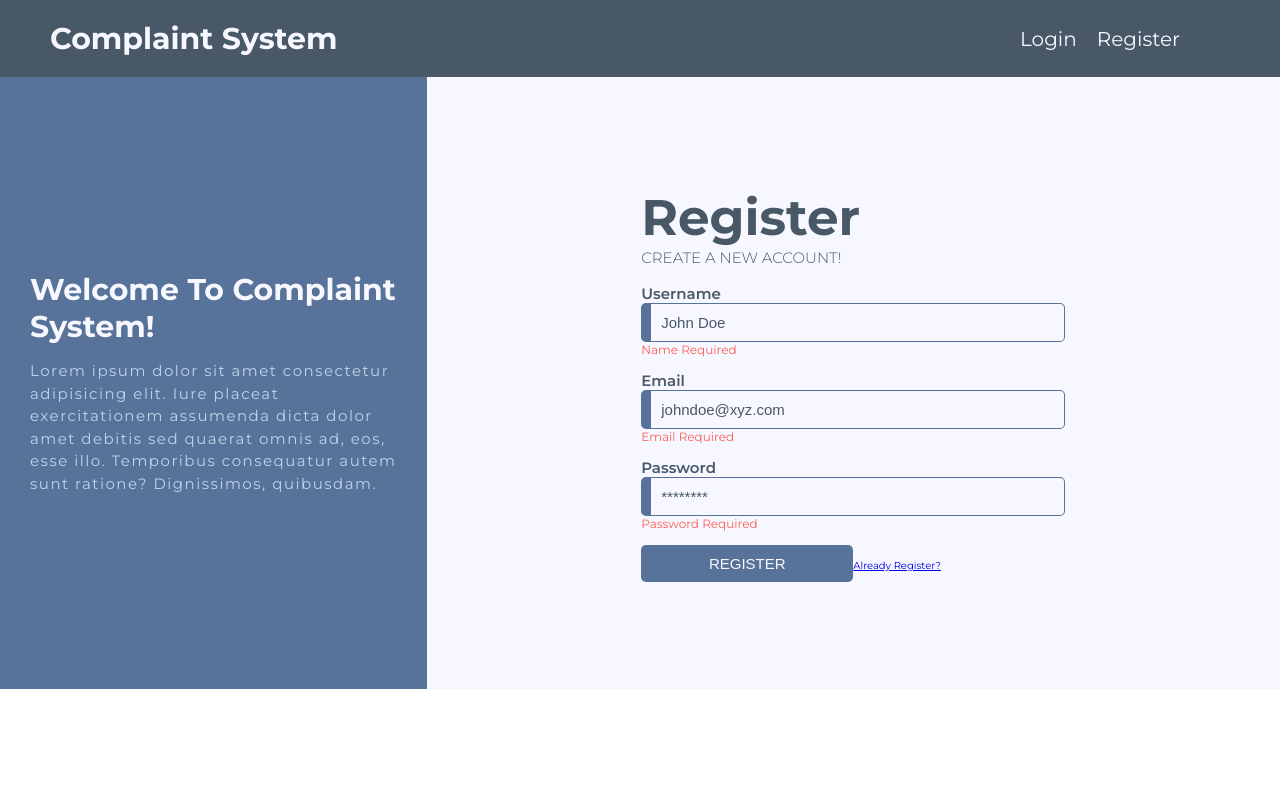
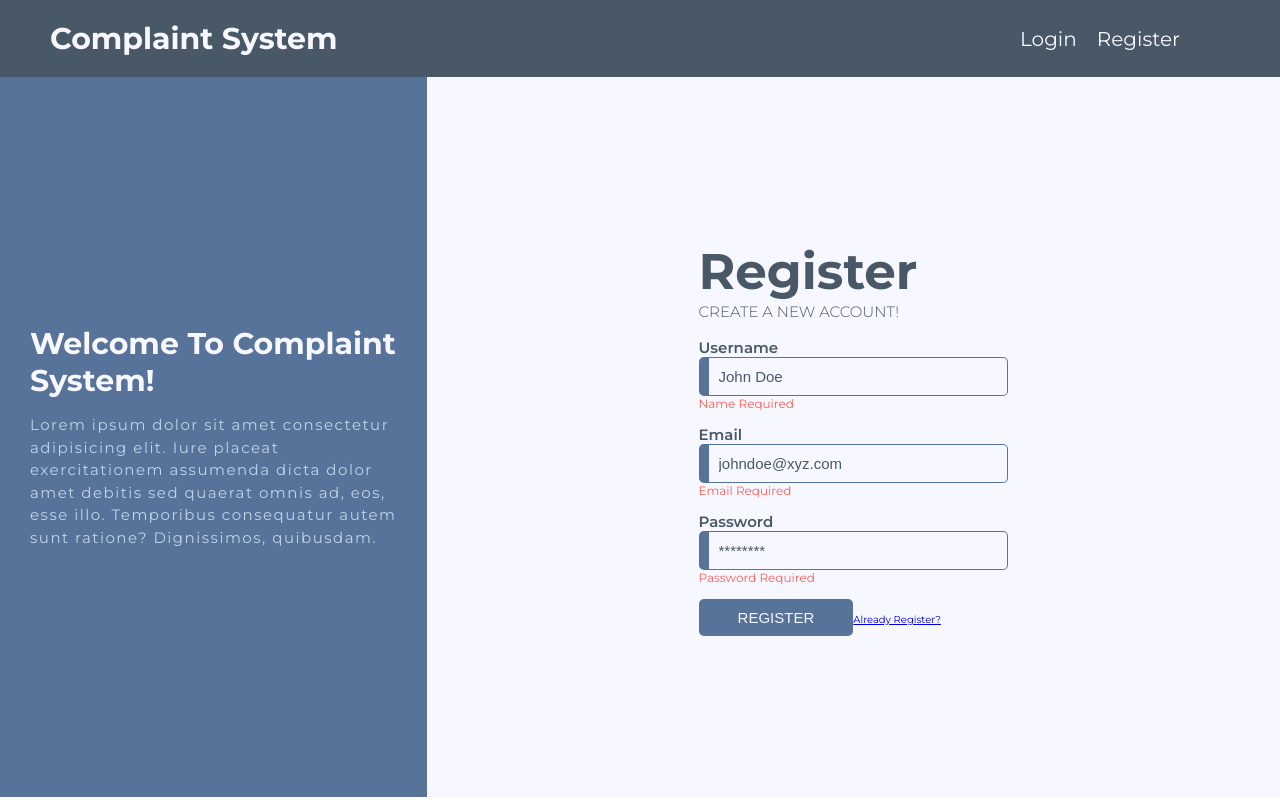
Before and after one commit to ARCHIT1607/ComplainSystem, an Angular app in the folder Complaint-System/: page /register in a window 1280 px wide. Built offline with nearby package versions, Linux system fonts and the light colour scheme.

Commit message:
minor css changes and email already exist functionality added

```diff
--- a/Complaint-System/src/app/admin-dashboard/admin-dashboard.component.html
+++ b/Complaint-System/src/app/admin-dashboard/admin-dashboard.component.html
@@ -63,11 +63,11 @@
                 </div> -->
             </div>
             <div class="form__group">
-                <label for="staus">Incident Status</label>
-                <select name="status" id="status" [(ngModel)]="formData.status" >
+                <label for="status">Incident Status</label>
+                <select name="status" id="status" [(ngModel)]="formData.status">
                     <option *ngFor="let stat of status" [value]="stat">{{ stat | titlecase }}</option>
                 </select>
-                </div>
+            </div>
             <div class="form__group">
                 <button type="submit">Update Ticket</button>
             </div>
--- a/Complaint-System/src/app/authentication/login/login.component.css
+++ b/Complaint-System/src/app/authentication/login/login.component.css
@@ -1,5 +1,5 @@
 .register{
-    /* height: 90vh; */
+    height: 90vh;
     width: 100%;
     display: grid;
     grid-template-columns: 1fr 2fr;
--- a/Complaint-System/src/app/authentication/register/register.component.css
+++ b/Complaint-System/src/app/authentication/register/register.component.css
@@ -1,5 +1,5 @@
 .register{
-    /* height: 90vh; */
+    height: 90vh;
     width: 100%;
     display: grid;
     grid-template-columns: 1fr 2fr;
@@ -47,6 +47,10 @@
     width: 100%;
 }
 
+.form__box .form__container{
+    width: 100%;
+}
+
 .form__title{
     color: var(--color-dark);
     padding: 1rem 0;
--- a/Complaint-System/src/app/authentication/register/register.component.html
+++ b/Complaint-System/src/app/authentication/register/register.component.html
@@ -18,7 +18,7 @@
                         <input
                             type="text"
                             #name="ngModel"
-                            [class.error]="name.touched && name.invalid"
+                            [ngClass]="{error: name.touched && name.invalid}"
                             name="username"
                             id="name"
                             placeholder="John Doe"
@@ -26,7 +26,7 @@
                             required>
                         <span
                             class="error-msg"
-                            [class.hide]="name.valid && name.untouched">
+                            [ngClass]="{hide: name.valid && name.untouched}">
                             Name Required
                         </span>
                     </div>
@@ -35,7 +35,7 @@
                         <input
                             type="email"
                             #email="ngModel"
-                            [class.error]="email.touched && email.invalid"
+                            [ngClass]="{error: email.touched && email.invalid}"
                             name="email"
                             id="email"
                             pattern="[a-z0-9._%+-]+@[a-z0-9.-]+\.[a-z]{2,4}$"
@@ -44,8 +44,13 @@
                             required>
                         <span
                             class="error-msg"
-                            [class.hide]="email.valid && email.untouched">
+                            [ngClass]="{hide: email.valid && email.untouched}">
                             Email Required
+                        </span>
+                        <span
+                            class="error-msg"
+                            [ngClass]="{hide: !isEmail}">
+                            Email already exists!<br>Try another email or login with current email
                         </span>
                     </div>
                     <div class="form__group">
@@ -53,7 +58,7 @@
                         <input
                             type="password"
                             #password="ngModel"
-                            [class.error]="password.touched && password.invalid"
+                            [ngClass]="{error: password.touched && password.invalid}"
                             name="password"
                             id="password"
                             placeholder="********"
@@ -61,7 +66,7 @@
                             required>
                         <span
                             class="error-msg"
-                            [class.hide]="password.valid && password.untouched">
+                            [ngClass]="{hide: password.valid && password.untouched}">
                         Password Required
                         </span>
                     </div>
@@ -69,7 +74,7 @@
                         <button type="submit">Register</button>
                         <a routerLink="/login">Already Register?</a>
                     </div>
-                    <!-- <div [ngClass]="hide: !isEmail">Email already exists</div> -->
+                    <!-- <div [ngClass]="{hide: !isEmail}">Email already exists</div> -->
                 </form>
             </div>
         </div>
--- a/Complaint-System/src/app/authentication/register/register.component.ts
+++ b/Complaint-System/src/app/authentication/register/register.component.ts
@@ -18,7 +18,6 @@ export class RegisterComponent implements OnInit {
 
   constructor(private enrollService: EnrollmentService,
               private router: Router) {
-                this.isEmail = false
               }
 
   ngOnInit(): void {
@@ -42,7 +41,7 @@ export class RegisterComponent implements OnInit {
                 if(data.errorMessage){
                   console.log(data.errorMessage)
                   this.isEmail = true
-                  alert(data.errorMessage)
+                  // alert(data.errorMessage)
                 }
                 else{
                   console.log('Success!', data),
--- a/Complaint-System/src/app/user-ticket/ticket-view/ticket-view.component.html
+++ b/Complaint-System/src/app/user-ticket/ticket-view/ticket-view.component.html
@@ -24,4 +24,7 @@
             </h6>
         </div>
     </div>
+    <div *ngIf="!isData">
+        No tickets present at this moment
+    </div>
 </div>
--- a/Complaint-System/src/app/user-ticket/ticket-view/ticket-view.component.ts
+++ b/Complaint-System/src/app/user-ticket/ticket-view/ticket-view.component.ts
@@ -13,6 +13,7 @@ export class TicketViewComponent implements OnInit {
   public userTicket:any = []
   public outsideTicket:any = []
   public priority:any = []
+  isData:boolean = false
 
 
 
@@ -24,8 +25,13 @@ export class TicketViewComponent implements OnInit {
         console.log(data, typeof data),
         this.ticket = Array.from(Object.keys(data), k=>data[k])
         console.log(this.ticket[1])
-        this.userTicket = this.ticket[0]},
-      error => console.log("Error", error));
+        this.userTicket = this.ticket[0]
+        this.isData = true
+      },
+      error => {console.error("Error", error.error.message)
+              console.log(this.isData)
+    }
+      )
 
   }
 
--- a/Complaint-System/src/styles.css
+++ b/Complaint-System/src/styles.css
@@ -81,6 +81,7 @@ html{
 }
 
 .form__group .error-msg{
+    display: block;
     color: var(--primary-color);
     font-size: 1.2rem;
 }
@@ -90,11 +91,8 @@ html{
 }
 
 .form__group select{
-    appearance: none;
+    /* appearance: none; */
     background-color: transparent;
-    outline: none;
-    border: none;
-    padding: 0 1em 0 0;
     margin: 0;
     width: 100%;
     font-family: inherit;
```
